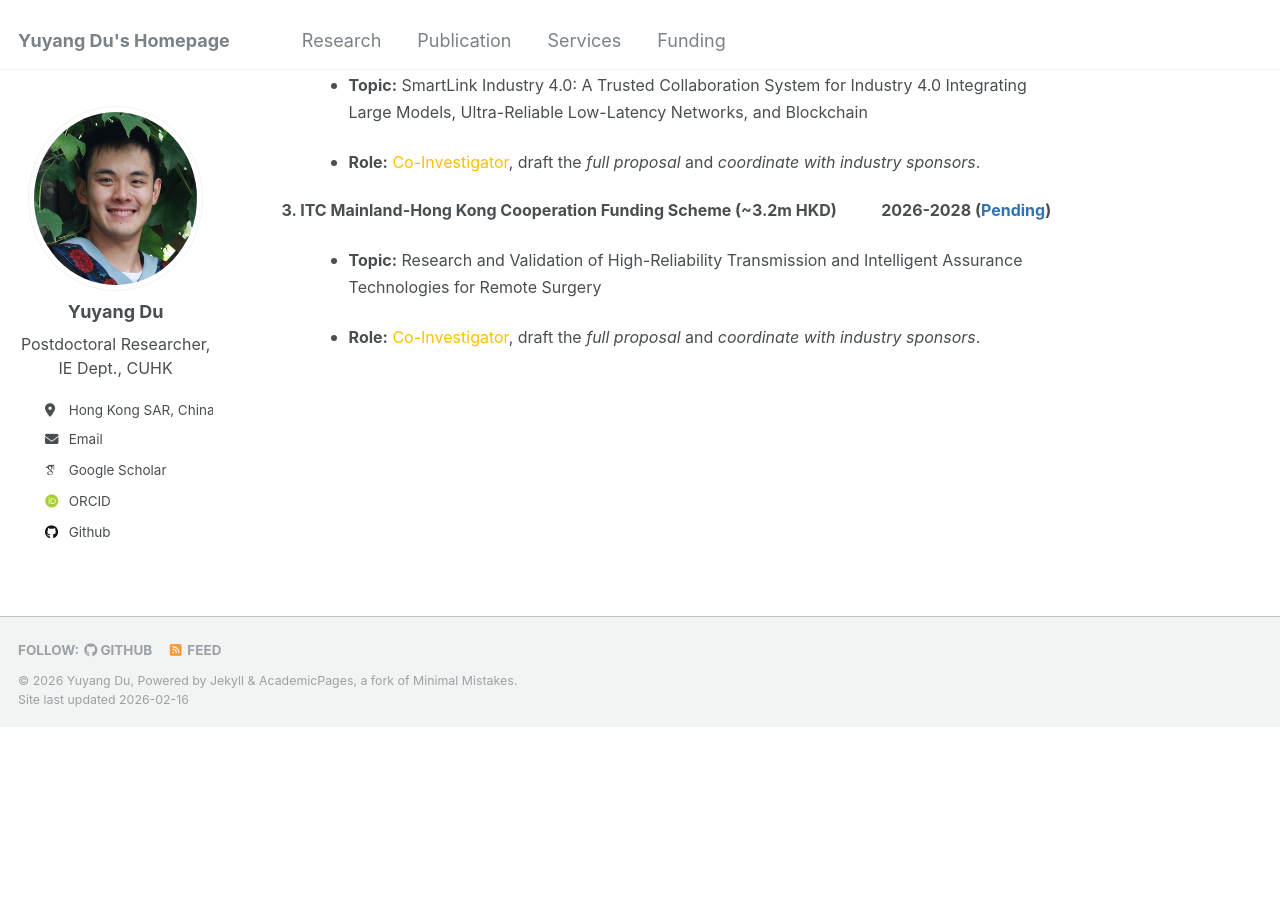
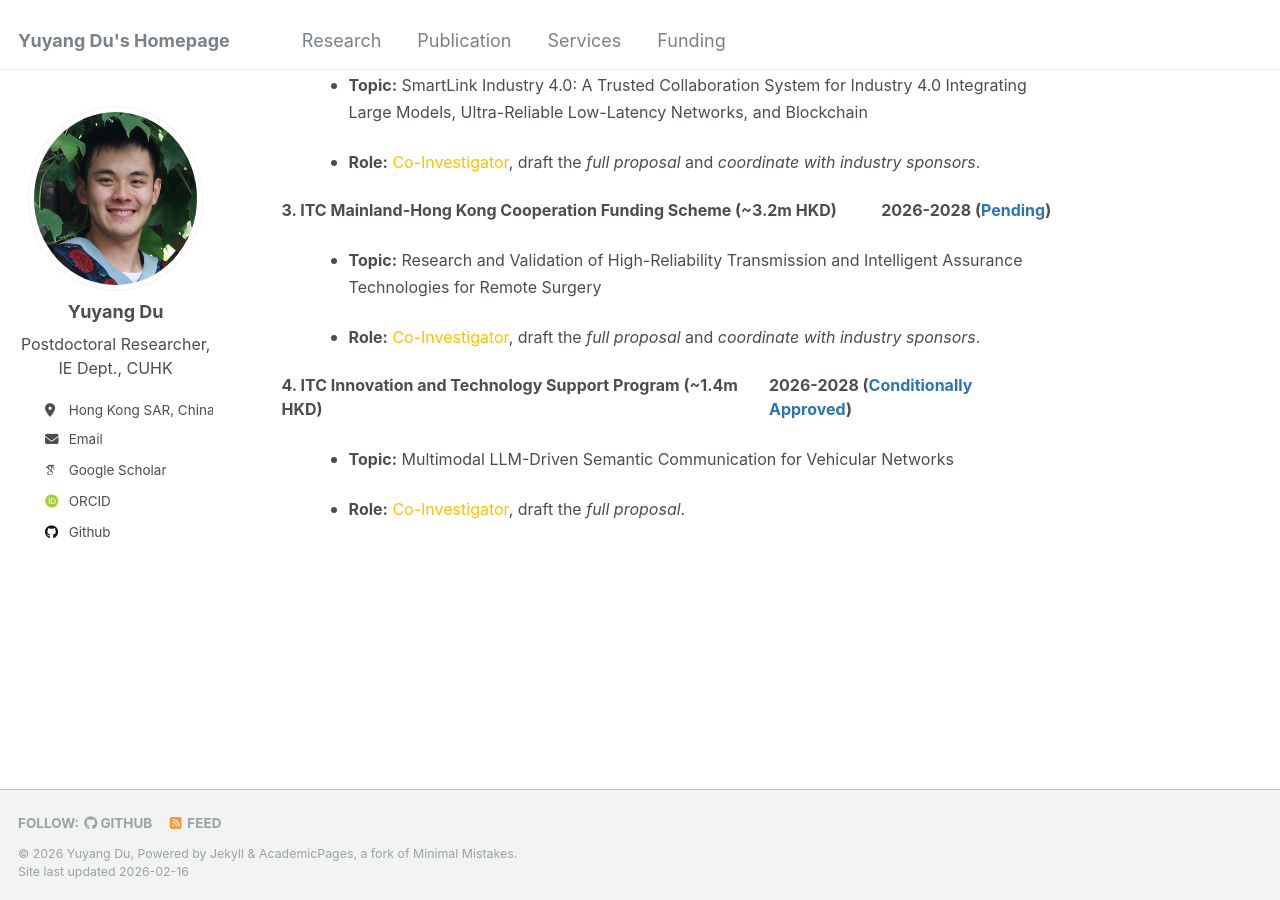
Before and after one commit to yuyangdu01/yuyangdu01.github.io, a Jekyll site: the page built from _pages/funding.md, in a window 1280 px wide and 900 px high, scrolled down 607 px. Built offline with Jekyll 4.4.1, drawn with Linux system fonts in a browser that asks for light colours; some web fonts are replaced; before the commit the page ends 1335 px from its top, so only the background shows below that.

Commit message:
Update funding.md

```diff
--- a/_pages/funding.md
+++ b/_pages/funding.md
@@ -46,3 +46,12 @@ Approved/Pending
   <p style="text-align: justify;"><font size=3><li><b>Topic:</b> Research and Validation of High-Reliability Transmission and Intelligent Assurance Technologies for Remote Surgery</li></font></p>
   <p style="text-align: justify;"><font size=3><li><b>Role:</b> <span style="color: #ffc000;">Co-Investigator</span>, draft the <i>full proposal</i> and <i>coordinate with industry sponsors</i>.</li></font></p>
 </ul>
+
+<li style="display: flex; justify-content: space-between; align-items: center; list-style-type: none; margin-bottom: 0.5em;">
+  <font size=3><b>4. ITC Innovation and Technology Support Program (~1.4m HKD)</b></font>
+  <font size=3><b>2026-2028 (<span style="color: #2e74b5;">Conditionally Approved</span>)</b></font>
+</li>
+<ul style="margin-left: 1.5em;">
+  <p style="text-align: justify;"><font size=3><li><b>Topic:</b> Multimodal LLM-Driven Semantic Communication for Vehicular Networks</li></font></p>
+  <p style="text-align: justify;"><font size=3><li><b>Role:</b> <span style="color: #ffc000;">Co-Investigator</span>, draft the <i>full proposal</i>.</li></font></p>
+</ul>
```
